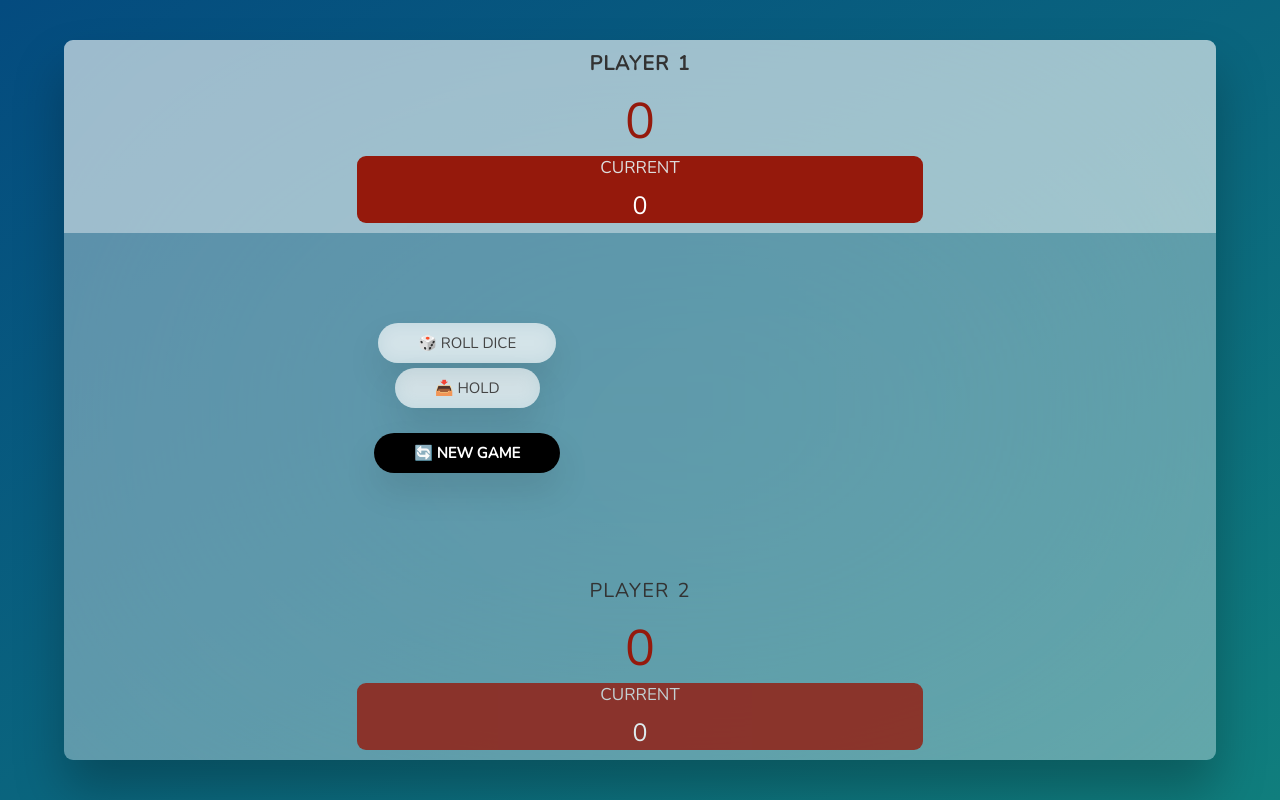
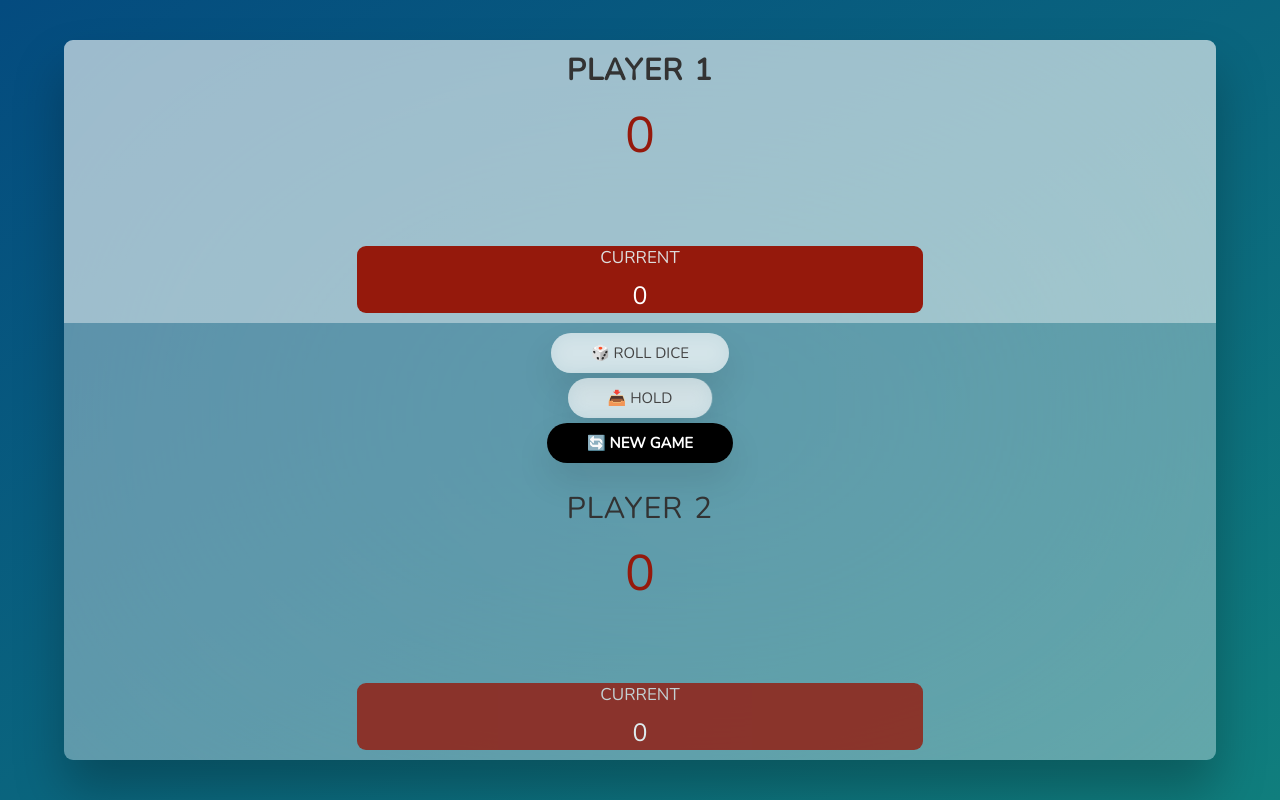
Before and after one commit to Mimmofalena/pig-game, a plain HTML site: page index.html in a window 1280 px wide. Drawn offline with nearby package versions, Linux system fonts and the light colour scheme.

Commit message:
fix styles

```diff
--- a/script.js
+++ b/script.js
@@ -32,6 +32,8 @@ const init = function () {
   player1El.classList.remove('player--winner');
   player0El.classList.add('player--active');
   player1El.classList.remove('player--active');
+  player0El.querySelector('h2').textContent = 'PLAYER 1';
+  player1El.querySelector('h2').textContent = 'PLAYER 2';
 };
 init();
 
@@ -70,7 +72,6 @@ btnHold.addEventListener('click', function () {
   if (playing) {
     // 1. Add current score to active player's score
     scores[activePlayer] += currentScore;
-    // scores[1] = scores[1] + currentScore
 
     document.getElementById(`score--${activePlayer}`).textContent =
       scores[activePlayer];
@@ -80,10 +81,16 @@ btnHold.addEventListener('click', function () {
       // Finish the game
       playing = false;
       diceEl.classList.add('hidden');
-
       document
         .querySelector(`.player--${activePlayer}`)
         .classList.add('player--winner');
+      console.log(activePlayer);
+
+      document
+        .querySelector('.player--winner')
+        .querySelector('h2').textContent = `Congratulations Player ${
+        activePlayer + 1
+      }`;
       document
         .querySelector(`.player--${activePlayer}`)
         .classList.remove('player--active');
--- a/style.css
+++ b/style.css
@@ -49,20 +49,19 @@ main {
 }
 
 .player {
-  /* flex: 50%; */
-  /* height: 100%; */
   width: 100%;
   padding: 1rem;
   display: flex;
   flex-direction: column;
   align-items: center;
   transition: all 0.75s;
+  flex-grow: 1;
 }
 
 /* ELEMENTS */
 .name {
   /* position: relative; */
-  font-size: 2rem;
+  font-size: 3rem;
   text-transform: uppercase;
   letter-spacing: 1px;
   word-spacing: 2px;
@@ -93,34 +92,25 @@ main {
 }
 
 .container-middle {
-  /* background-color: #044b7f; */
   width: 100%;
   display: flex;
-
+  flex-direction: column;
   align-items: center;
-  /* padding: 0 1rem; */
 }
 .buttons-container {
-  height: fit-content;
+  padding: 1rem;
   min-width: 70%;
   width: 100%;
   display: flex;
   flex-direction: column;
-  /* justify-content: center; */
   align-items: center;
-
-  /* margin: 2rem 0; */
-  /* margin: 0 auto; */
 }
 
 .buttons-container button:last-child {
-  margin-top: 2rem;
   align-items: center;
   background-color: black;
   color: white;
   font-weight: 800;
-  /* margin-bottom: 6rem; */
-  /* background-color: #044b7f; */
 }
 
 .current {
@@ -147,10 +137,6 @@ main {
 
 /* ABSOLUTE POSITIONED ELEMENTS */
 .btn {
-  /* position: absolute; */
-  /* left: 50%; */
-  /* transform: translateX(-50%); */
-  /* width: 40%; */
   text-align: center;
   padding: 1rem 4rem;
   margin-bottom: 0.5rem;
@@ -175,23 +161,10 @@ main {
 }
 
 .btn::first-letter {
-  /* font-size: 2.4rem; */
   display: inline-block;
-  /* margin-right: 0.7rem; */
 }
 
-/* .btn--new {
-  top: 4rem;
-}
-.btn--roll {
-  top: 39.3rem;
-} */
-/* .btn--hold {
-  top: 46.1rem;
-} */
-
 .btn:active {
-  /* transform: translate(-50%, 3px); */
   transform: scale(1.1);
   box-shadow: 0 1rem 2rem rgba(0, 0, 0, 0.15);
 }
@@ -207,11 +180,6 @@ main {
 }
 
 .dice {
-  /* position: absolute; */
-
-  /* left: 65%; */
-  /* top: 40%; */
-  /* transform: translateX(-50%); */
   height: 10rem;
   box-shadow: 0 2rem 5rem rgba(0, 0, 0, 0.2);
 }
@@ -228,61 +196,3 @@ main {
 .hidden {
   display: none;
 }
-
-/* @media only screen and (max-width: 746px) {
-  main {
-    flex-direction: column;
-    overflow: hidden;
-    width: 80%;
-    height: 95%;
-  }
-  .section.player.play {
-    height: 100%;
-    width: 50%;
-  }
-
-  .name {
-    font-size: 3rem;
-  }
-  .btn {
-    width: fit-content;
-    background-color: white;
-    position: inherit;
-  }
-  .btn--new {
-    position: relative;
-    top: 0;
-  }
-  .btn--roll {
-    position: relative;
-
-    top: -55%;
-  }
-  .btn--hold {
-    position: relative;
-    top: -54%;
-  }
-  .dice {
-    left: 85%;
-    top: 37%;
-  }
-  .player {
-    padding: 5rem;
-  }
-  .current {
-    width: auto;
-  }
-  .btn-container {
-    display: flex;
-    flex-direction: column;
-    justify-content: center;
-    align-items: center;
-    text-align: center;
-    height: 15rem;
-    background-color: var(--tertiary);
-    opacity: 0.8;
-  }
-} */
-
-/* next JOBS  */
-/* //MOVE DICE DOWN TO RESPECTIVE PLAYER WHEN PLAYING. */
```
